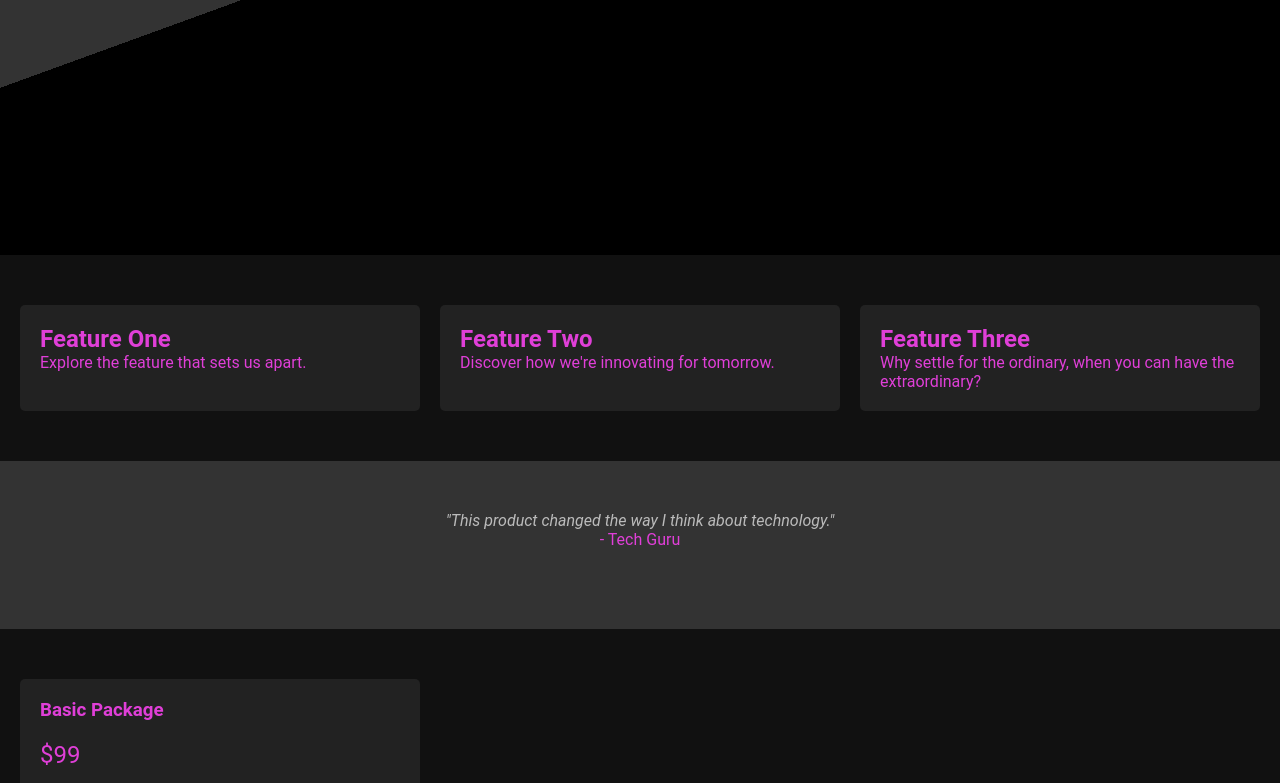
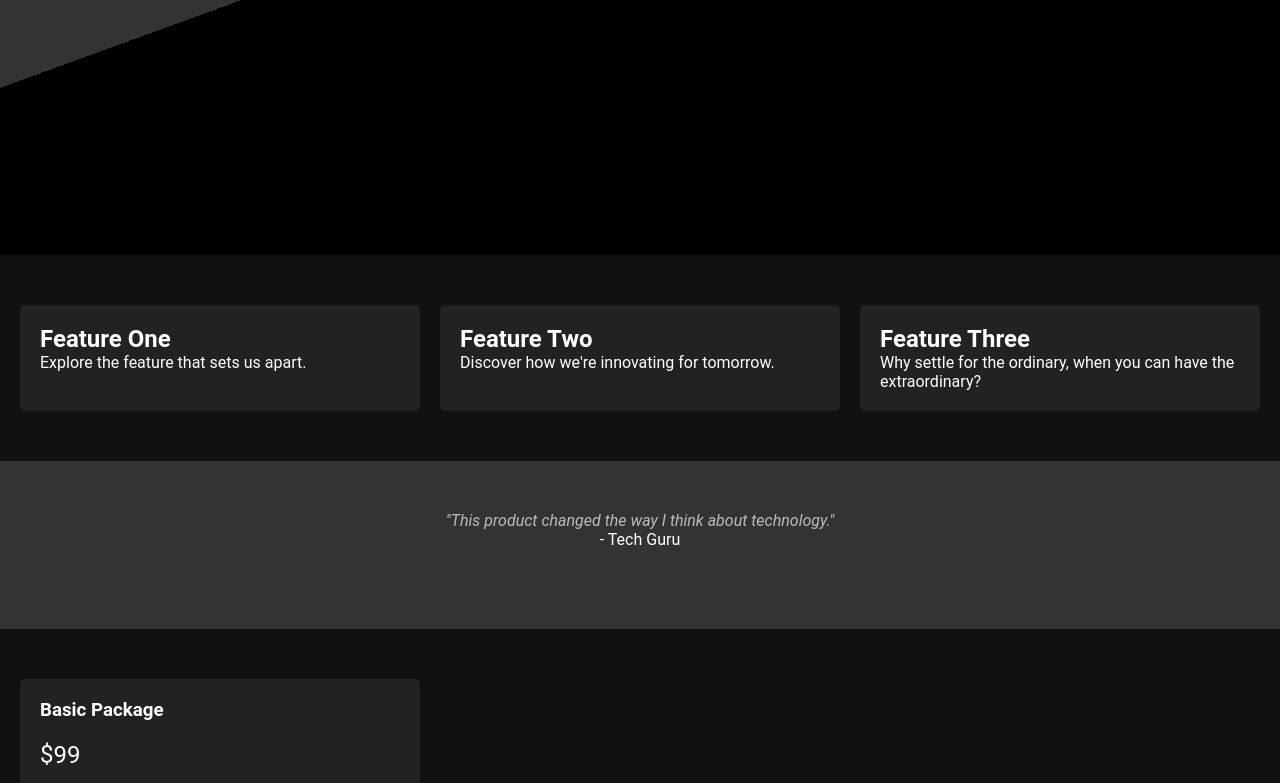
Before and after one commit to GoronMike/AmsterdamDraft, a plain HTML site: page index.html in a window 1280 px wide. Shown: the part 545-1328 px from the top of the page. Drawn offline with Linux system fonts and the light colour scheme.

Commit message:
Update styles.css

```diff
--- a/styles.css
+++ b/styles.css
@@ -11,7 +11,7 @@
 
 body {
     font-family: 'Roboto', sans-serif;
-    color: #E03FD8;
+    color: #fff;
     background-color: #111;
     overflow-x: hidden;
 }
```
